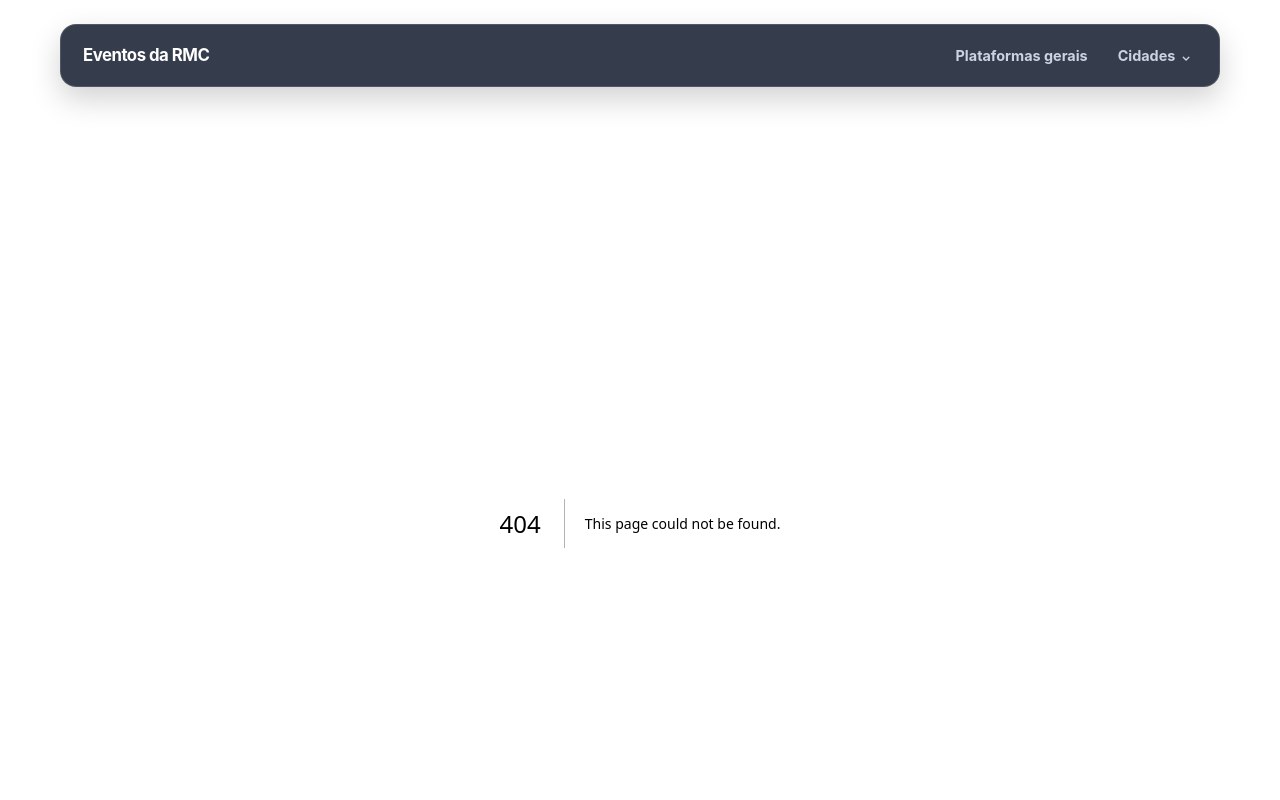
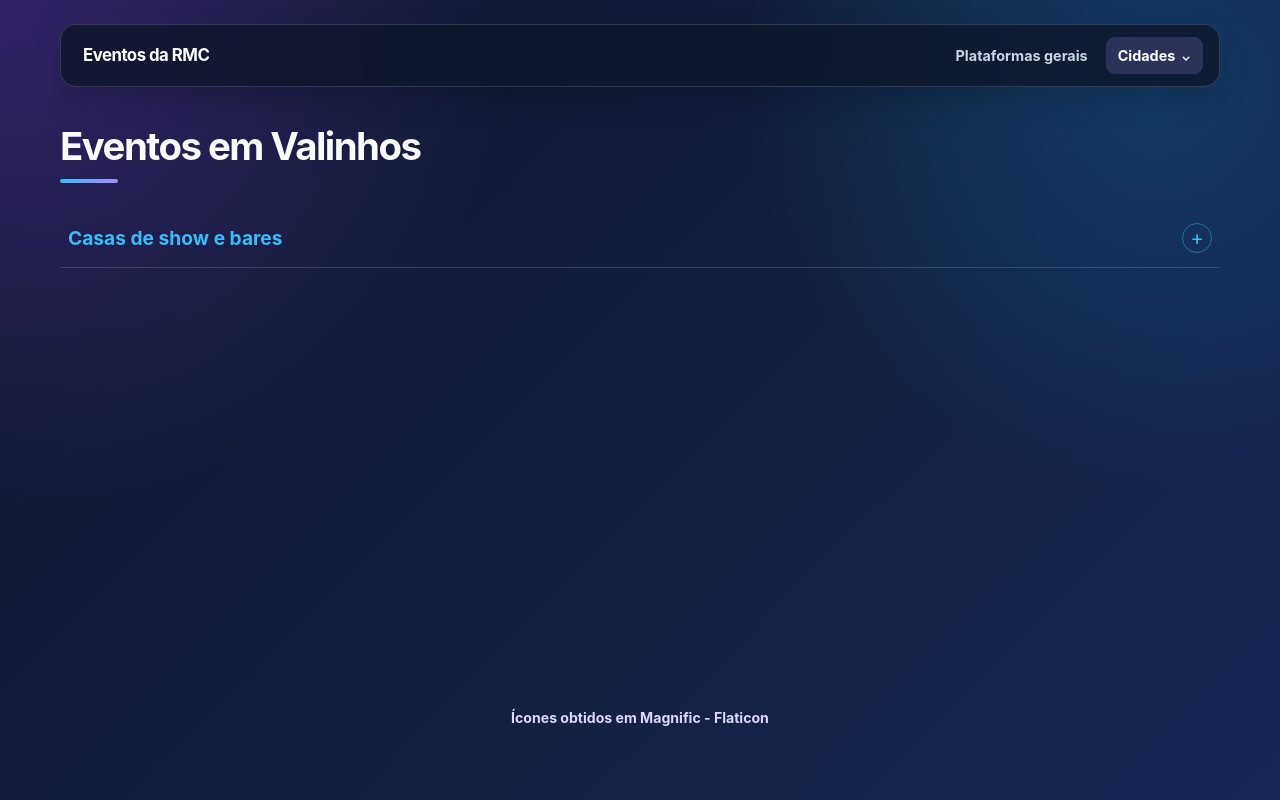
Before and after one commit to campinas-eventos/campinas-eventos.github.io, a Next.js app: page /valinhos in a window 1280 px wide. Before the commit this address had no page. Shown: the top 800 px of the page. Built offline with nearby package versions, Linux system fonts and the light colour scheme.

Commit message:
adiciona locais de música eletrônica na cidade de Valinhos

```diff
--- /dev/null
+++ b/app/valinhos/page.tsx
@@ -0,0 +1,21 @@
+import criarEventos from "@/CriarEventos";
+import ItemLista from "@/dtos/ItemLista";
+import Evento from "@/dtos/Evento";
+
+const eventos: Map<string, ItemLista[]> = new Map();
+eventos.set("Casas de show e bares", [
+    new Evento(
+        "Ame Club: ",
+        "clube de música eletrônica.",
+        "https://www.instagram.com/ame.club/"
+    ),
+    new Evento(
+        "Laroc Club: ",
+        "clube de música eletrônica.",
+        "https://www.instagram.com/larocclub/"
+    ),
+]);
+
+export default function Valinhos() {
+    return criarEventos("Valinhos", eventos)
+}
--- a/components/Navbar.tsx
+++ b/components/Navbar.tsx
@@ -12,8 +12,9 @@ type Cidade = {
 
 const cidades: Cidade[] = [
     { nome: "Campinas", rota: "campinas" },
+    { nome: "Indaiatuba", rota: "indaiatuba" },
     { nome: "Sumaré", rota: "sumare" },
-    { nome: "Indaiatuba", rota: "indaiatuba" },
+    { nome: "Valinhos", rota: "valinhos"}
 ];
 
 export default function Navbar() {
```
